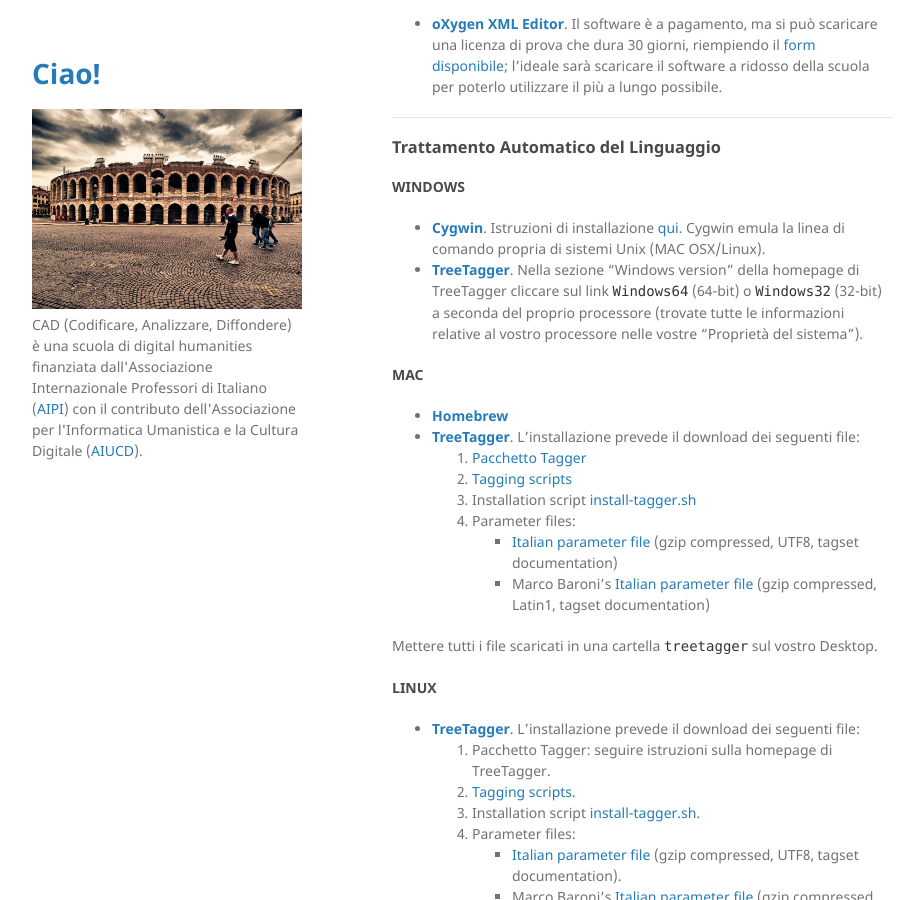
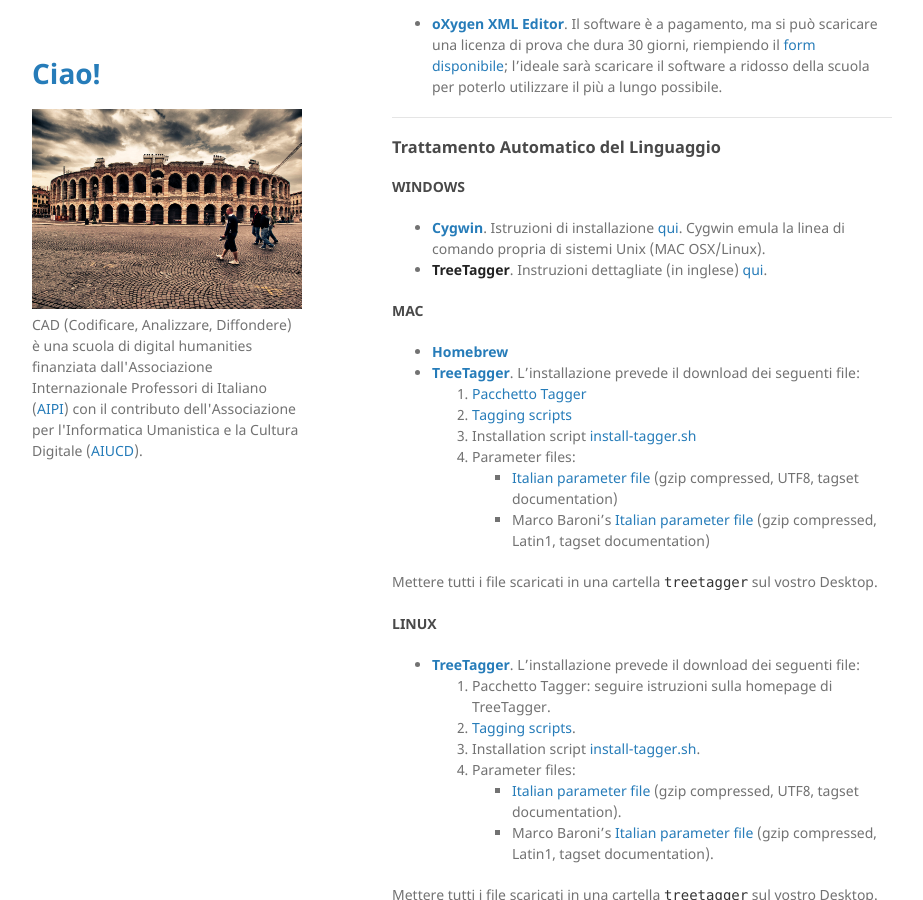
Before and after one commit to CADottorato/sito, a Jekyll site: the page built from requisiti.md, in a window 1280 px wide and 900 px high, scrolled down 862 px. Shown: the whole window, without its empty margins (178-1101 px from the left). Built offline with Jekyll 4.4.1, drawn with Linux system fonts in a browser that asks for light colours.

Commit message:
Updated requisiti

```diff
--- a/requisiti.md
+++ b/requisiti.md
@@ -38,7 +38,7 @@ L’Università di Verona mette a disposizione dei computer; ove possibile, per
 		- `vim`
 		- `make`
 		- `gcc-core`-->
-- **[TreeTagger](https://www.cis.uni-muenchen.de/~schmid/tools/TreeTagger/)**. Nella sezione “Windows version” della homepage di TreeTagger cliccare sul link `Windows64` (64-bit) o `Windows32` (32-bit) a seconda del proprio processore (trovate tutte le informazioni relative al vostro processore nelle vostre "Proprietà del sistema").
+- **TreeTagger**. Instruzioni dettagliate (in inglese) [qui](https://github.com/CADottorato/sito/blob/master/treetagger-windows.md).
 
 #### MAC
 - **[Homebrew](https://brew.sh/)**
```
